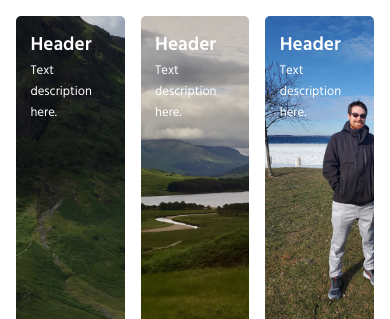
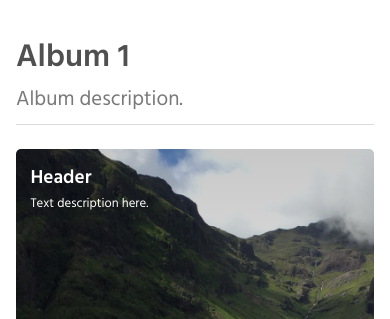
Before and after one commit to Tcooper920/cssGridAlbumTemplate, a plain HTML site: page index.html in a window 390 px wide. Shown: the top 319 px of the page. Drawn offline with Linux system fonts and the light colour scheme.

Commit message:
Add album name/description section and make responsive for mobile devices.

```diff
--- a/index.css
+++ b/index.css
@@ -6,6 +6,28 @@
 
 body {
     font-family: 'Hind', sans-serif;
+}
+
+.header-wrapper {
+    padding: 2rem 1rem 0.5rem 1rem;
+}
+
+.header {
+    max-width: 65rem;
+    margin: 0 auto;
+    padding-bottom: .5rem;
+    border-bottom: 1px solid #dadada;
+}
+
+h1 {
+    color: #505050;
+    font-size: 2rem;
+}
+
+h2 {
+    color: #797979;
+    font-size: 1.3rem;
+    font-weight: 100;
 }
 
 h3 {
@@ -26,7 +48,7 @@ main {
     padding: 1rem;
     height: 60rem;
     grid-template-rows: 1fr 1fr 1fr;
-    grid-template-columns: 1fr 1fr 1fr 1fr;
+    grid-template-columns: repeat(4, 1fr);
     grid-template-areas: "box-1 box-1 box-2 box-3"
     					 "box-4 box-5 box-2 box-6"
     					 "box-4 box-7 box-7 box-6";
@@ -95,8 +117,16 @@ border-radius: 5px;
     background-blend-mode: multiply;
 }
 
+footer {
+    background: #212121;
+    height: 10rem;
+    margin-top: 3rem;
+}
+
+/* MEDIA QUERIES ***************************************************************/
 @media screen and (max-width:820px) {
     main {
+        height: 80rem;
         grid-template-columns: 1fr 1fr 1fr;
         grid-template-rows: 1fr 1fr 1fr;
         grid-template-areas: "box-1 box-2 box-3"
@@ -104,3 +134,32 @@ border-radius: 5px;
                              "box-7 . .";
     }
 }
+
+@media screen and (max-width:600px) {
+    main {
+        grid-template-columns: 1fr 1fr;
+        grid-template-rows: repeat(4, 1fr);
+        grid-template-areas: "box-1 box-2"
+                             "box-3 box-4"
+                             "box-5 box-6"
+                             "box-7 .";
+    }
+}
+
+@media screen and (max-width:500px) {
+    main {
+        height: 180rem;
+        grid-template-columns: 1fr;
+        grid-template-rows:  repeat(7, 1fr);
+        grid-template-areas: "box-1"
+                             "box-2"
+                             "box-3"
+                             "box-4"
+                             "box-5"
+                             "box-6"
+                             "box-7";
+        background-size: cover;
+        background-position-x: center;
+        background-position-y: center;
+    }
+}
--- a/index.html
+++ b/index.html
@@ -1,11 +1,19 @@
 <!DOCTYPE html>
 <html>
 <head>
+<meta name="viewport" content="width=device-width, initial-scale=1.0">
 <link rel="preconnect" href="https://fonts.gstatic.com">
 <link href="https://fonts.googleapis.com/css2?family=Hind:wght@400;600&display=swap" rel="stylesheet">
 <link rel="stylesheet" href="index.css">
 </head>
 <body>
+
+<div class="header-wrapper">
+	<div class="header">
+		<h1>Album 1</h1>
+		<h2>Album description.</h2>
+	</div>
+</div>
 
 <main class="wrapper">
 	<div class="box box-1">
```
